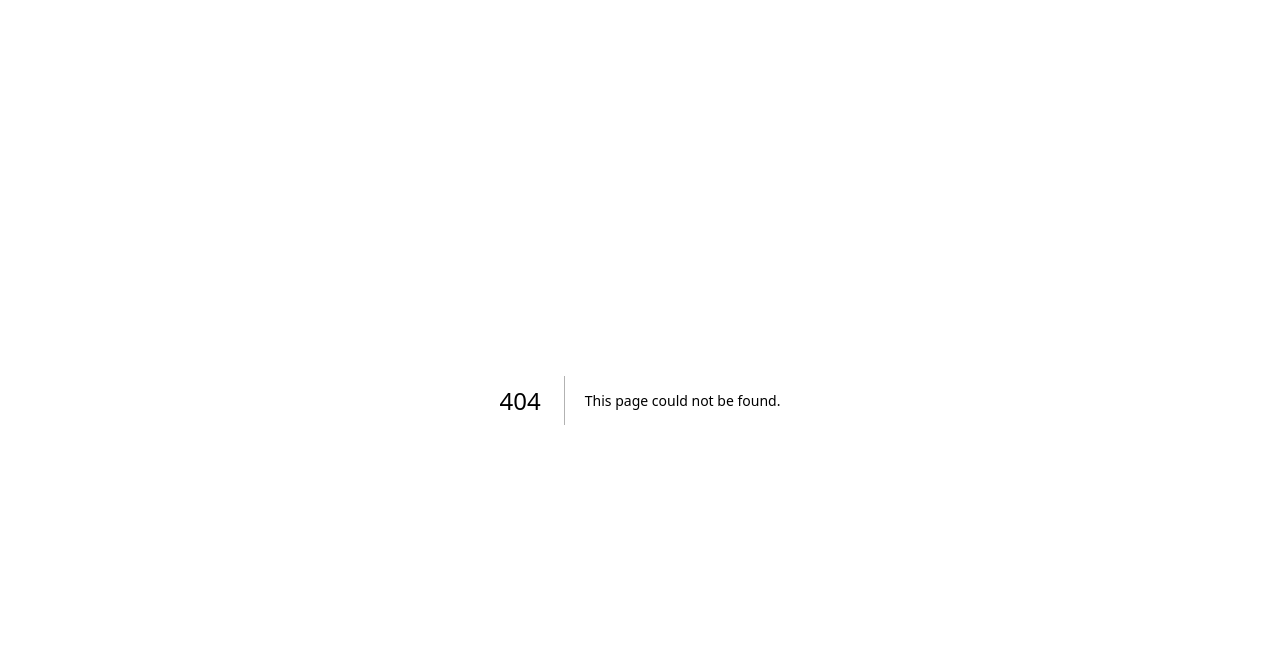
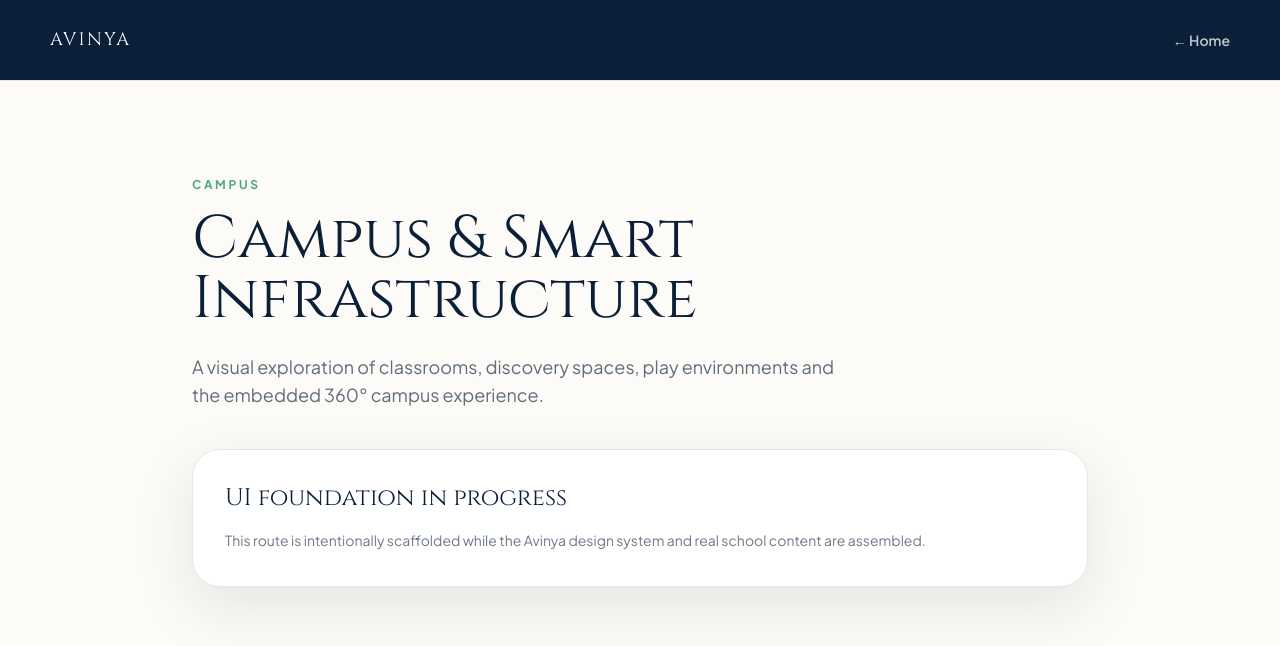
Before and after one commit to vaniedutrust-coder/avinya-vidya-mandir., a Next.js app: page /campus in a window 1280 px wide. Before the commit this address had no page. Shown: the top 646 px of the page. Built offline with nearby package versions, Linux system fonts and the light colour scheme.

Commit message:
feat: scaffold Avinya public routes

```diff
--- /dev/null
+++ b/app/campus/page.tsx
@@ -0,0 +1,5 @@
+import { SectionPage } from "../../components/section-page";
+
+export default function Page() {
+  return <SectionPage eyebrow="Campus" title="Campus & Smart Infrastructure" description="A visual exploration of classrooms, discovery spaces, play environments and the embedded 360° campus experience." />;
+}
```
